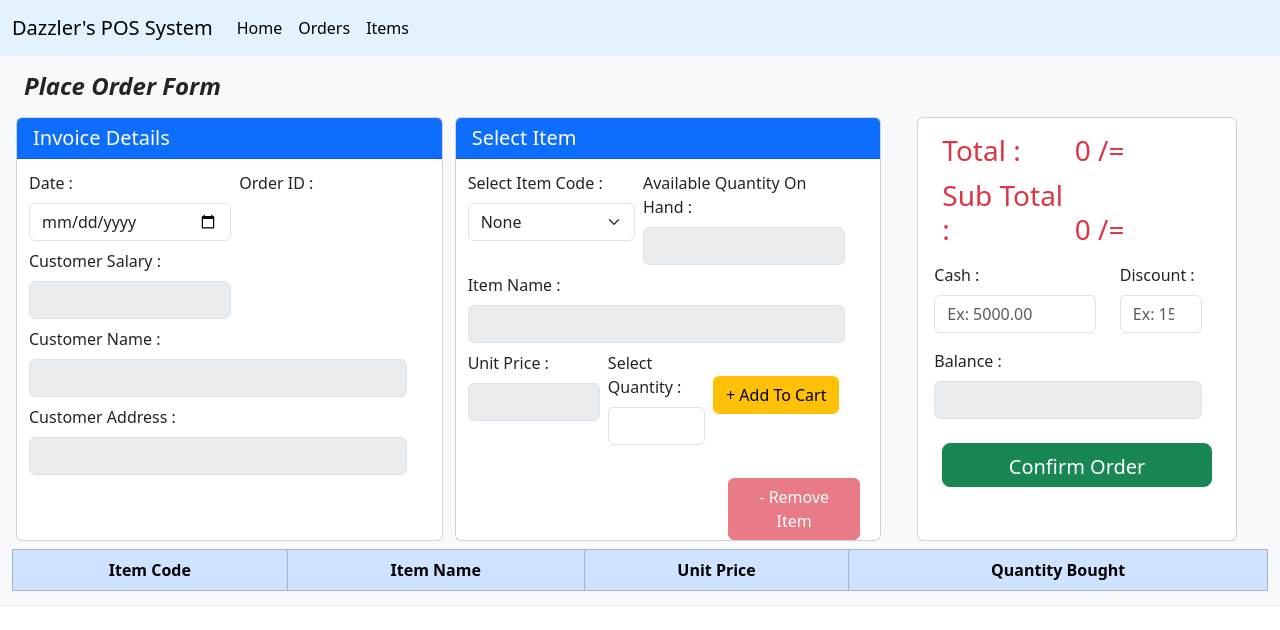
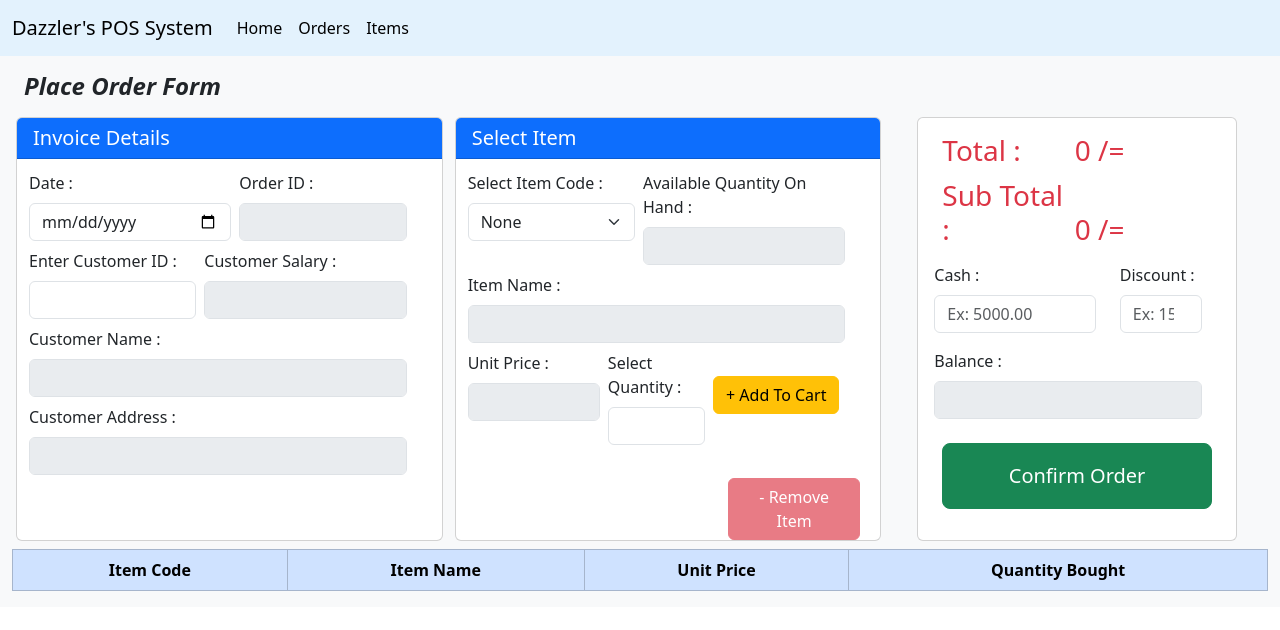
Before and after one commit to Dazzler123/POS-Application-MERN, a React (Create React App) app in the folder pos-frontend/: page / in a window 1280 px wide. Shown: the top 630 px of the page. Built offline with nearby package versions, Linux system fonts and the light colour scheme.

Commit message:
Content updated

```diff
--- a/pos-frontend/src/component/place-order/PlaceOrderForm.jsx
+++ b/pos-frontend/src/component/place-order/PlaceOrderForm.jsx
@@ -1,8 +1,21 @@
-import React from 'react';
+import React, {useState} from 'react';
 import { Container, Row, Col, Button, Table, Modal } from 'react-bootstrap';
 import NavbarHeader from "../NavbarHeader";
 
 const PlaceOrderForm = () => {
+    const [customerID, setCustomerID] = useState('');
+
+    const handleCustomerIDChange = (event) => {
+        setCustomerID(event.target.value);
+    };
+
+    const handleKeyPress = (event) => {
+        if (event.key === 'Enter') {
+            setCustomerID(event.target.value);
+            console.log(customerID)
+        }
+    };
+
     return (
         <>
             <NavbarHeader/>
@@ -21,6 +34,30 @@ const PlaceOrderForm = () => {
                             </Col>
                             <Col md={5}>
                                 <label className="form-label">Order ID : </label>
+                                <input
+                                    id="cbxSelectOrderID"
+                                    className="form-control fw-semibold"
+                                    type="text"
+                                    value=""
+                                    aria-label="Disabled input example"
+                                    disabled
+                                />
+                                {/* To use a select component instead of an input */}
+                                {/* <select id="cbxSelectOrderID" className="form-select" aria-label="" disabled>
+              <option selected>None</option>
+            </select> */}
+                            </Col>
+                            <Col md={5}>
+                                <label className="form-label">Enter Customer ID : </label>
+                                <input
+                                    id="cbxSelectCustID"
+                                    className="form-control fw-semibold"
+                                    type="text"
+                                    value={customerID}
+                                    onChange={handleCustomerIDChange}
+                                    onKeyDown={handleKeyPress}
+                                    aria-label=""
+                                />
                             </Col>
                             <Col md={6}>
                                 <label className="form-label">Customer Salary : </label>
@@ -114,16 +151,18 @@ const PlaceOrderForm = () => {
                                 <input id="selectQTY" type="number" className="form-control text-danger" placeholder="" aria-label="" />
                             </Col>
                             <Col md={5} style={{ marginTop: '8%' }}>
-                                <Button id="btnAddToCart" variant="warning">
-                                    + Add To Cart
-                                </Button>
+                                <Button id="btnAddToCart" type="button" className="btn btn-warning">+ Add To Cart</Button>
                             </Col>
                             <Col md={12} className="row justify-content-end gap-2" style={{ marginTop: '8%' }}>
-                                {/* Uncomment these buttons when needed */}
-                                {/* <Button id="btnUpdateItemInCart" variant="info" className="col-4" disabled>
-                Update Item
-              </Button> */}
-                                <Button id="btnRemoveItemFromCart" variant="danger" className="col-4" data-bs-toggle="modal" data-bs-target="#staticBackdrop9" disabled>
+                                {/* <Button id="btnUpdateItemInCart" type="button" className="btn btn-info col-4" disabled>Update Item</Button> */}
+                                <Button
+                                    id="btnRemoveItemFromCart"
+                                    type="button"
+                                    className="btn btn-danger col-4"
+                                    data-bs-toggle="modal"
+                                    data-bs-target="#staticBackdrop9"
+                                    disabled
+                                >
                                     - Remove Item
                                 </Button>
                             </Col>
@@ -195,7 +234,8 @@ const PlaceOrderForm = () => {
                                 <input id="txtBalanceAmt" type="number" className="form-control" placeholder="" aria-label="" disabled />
                             </Col>
                             <Col md={12}>
-                                <Button id="btnConfirmOrder" variant="success" size="lg" className="col-11 ms-4 mt-4 mb-3 h-50">
+                                <Button id="btnConfirmOrder" variant="success" size="lg" className="col-11 ms-4 mt-4
+                                 mb-3 h-75">
                                     Confirm Order
                                 </Button>
                             </Col>
```
